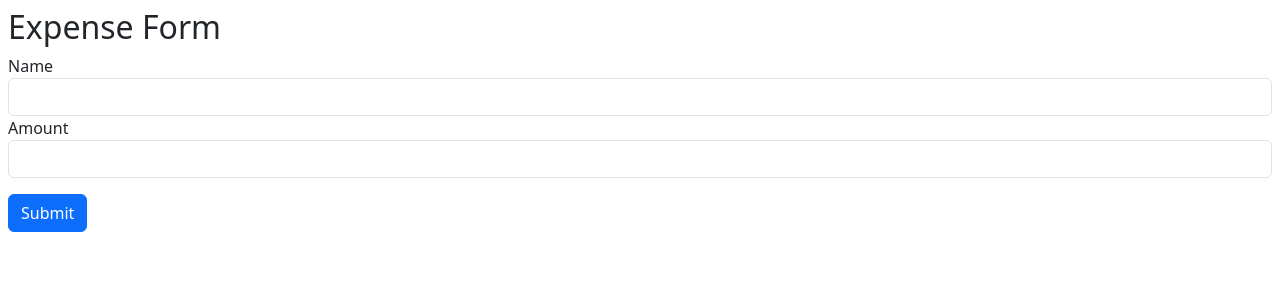
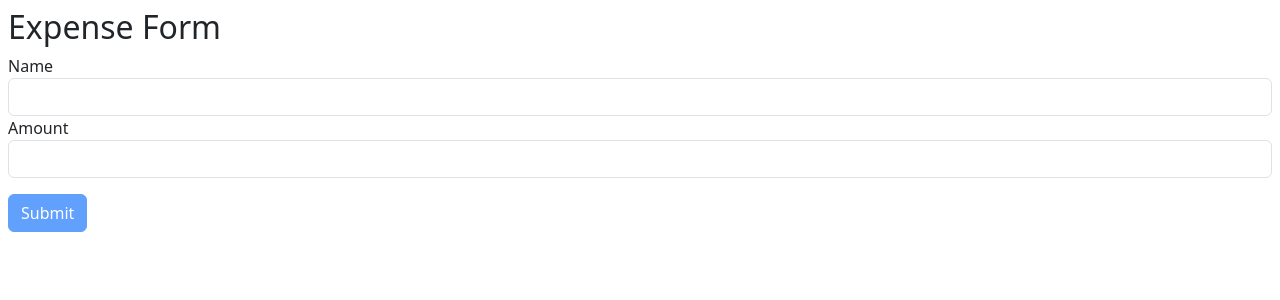
Before and after one commit to mukeshkr123/REACT_DEV_NOTES, a React (Vite) app: page / in a window 1280 px wide. Shown: the top 300 px of the page. Built offline with nearby package versions, Linux system fonts and the light colour scheme.

Commit message:
schema based validation with zod  and disabling submit btn

```diff
--- a/package.json
+++ b/package.json
@@ -10,10 +10,12 @@
     "preview": "vite preview"
   },
   "dependencies": {
+    "@hookform/resolvers": "^3.3.2",
     "bootstrap": "^5.3.2",
     "react": "^18.2.0",
     "react-dom": "^18.2.0",
-    "react-hook-form": "^7.48.2"
+    "react-hook-form": "^7.48.2",
+    "zod": "^3.22.4"
   },
   "devDependencies": {
     "@types/react": "^18.2.15",
--- a/src/components/forms/Form.tsx
+++ b/src/components/forms/Form.tsx
@@ -1,16 +1,27 @@
 import { FieldValues, useForm } from "react-hook-form";
+import z from "zod";
+import { zodResolver } from "@hookform/resolvers/zod";
 
 interface FormData {
   name: string;
   amount: number;
 }
 
+const schema = z.object({
+  name: z.string().min(3, "Minimum 3 characters required"),
+  amount: z
+    .number({ invalid_type_error: " Amount  is required" })
+    .min(18, "Minimum 18 characters required"),
+});
+
 const ExpenseForm = () => {
   const {
     register,
     handleSubmit,
-    formState: { errors },
-  } = useForm<FormData>();
+    formState: { errors, isValid },
+  } = useForm<FormData>({
+    resolver: zodResolver(schema),
+  });
 
   const onSubmit = (data: FieldValues) => console.log(data);
 
@@ -20,26 +31,29 @@ const ExpenseForm = () => {
       <form onSubmit={handleSubmit(onSubmit)}>
         <label htmlFor="name">Name</label>
         <input
-          {...register("name", { required: true, minLength: 3 })}
+          {...register("name")}
           type="text"
           id="name"
           className="form-control"
         />
 
-        {errors.name?.type === "required" && <p>The name field is required</p>}
-        {errors.name?.type === "minLength" && (
-          <p> The name must be at least 3 characters </p>
-        )}
+        {errors.name && <p>{errors.name.message}</p>}
 
         <label htmlFor="amount">Amount</label>
         <input
-          {...register("amount")}
+          {...register("amount", { valueAsNumber: true })}
           type="text"
           id="amount"
           className="form-control"
         />
 
-        <button type="submit" className="btn mt-3 btn-primary">
+        {errors.amount && <p>{errors.amount.message}</p>}
+
+        <button
+          type="submit"
+          disabled={!isValid}
+          className="btn mt-3 btn-primary"
+        >
           Submit
         </button>
       </form>
```
Also changed, not shown: 2 other files (tests, documents, lock files or other folders).
